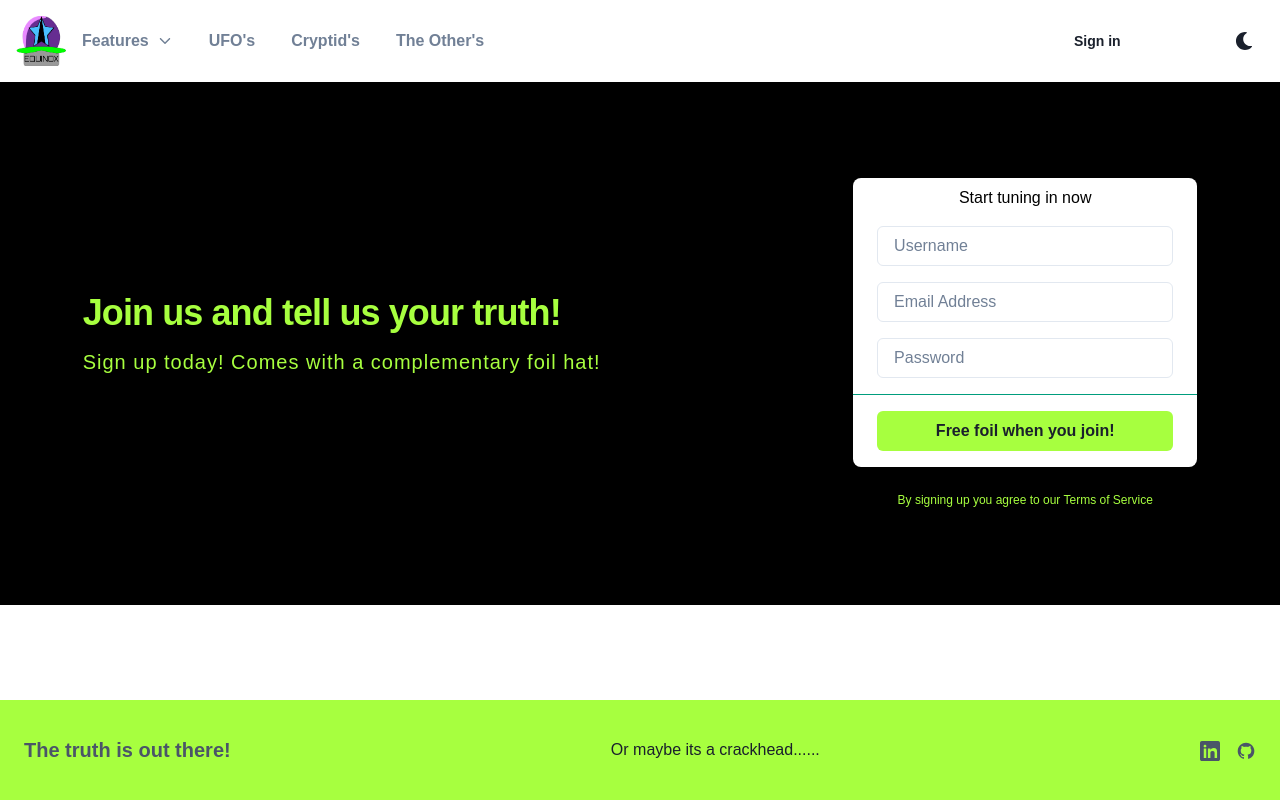
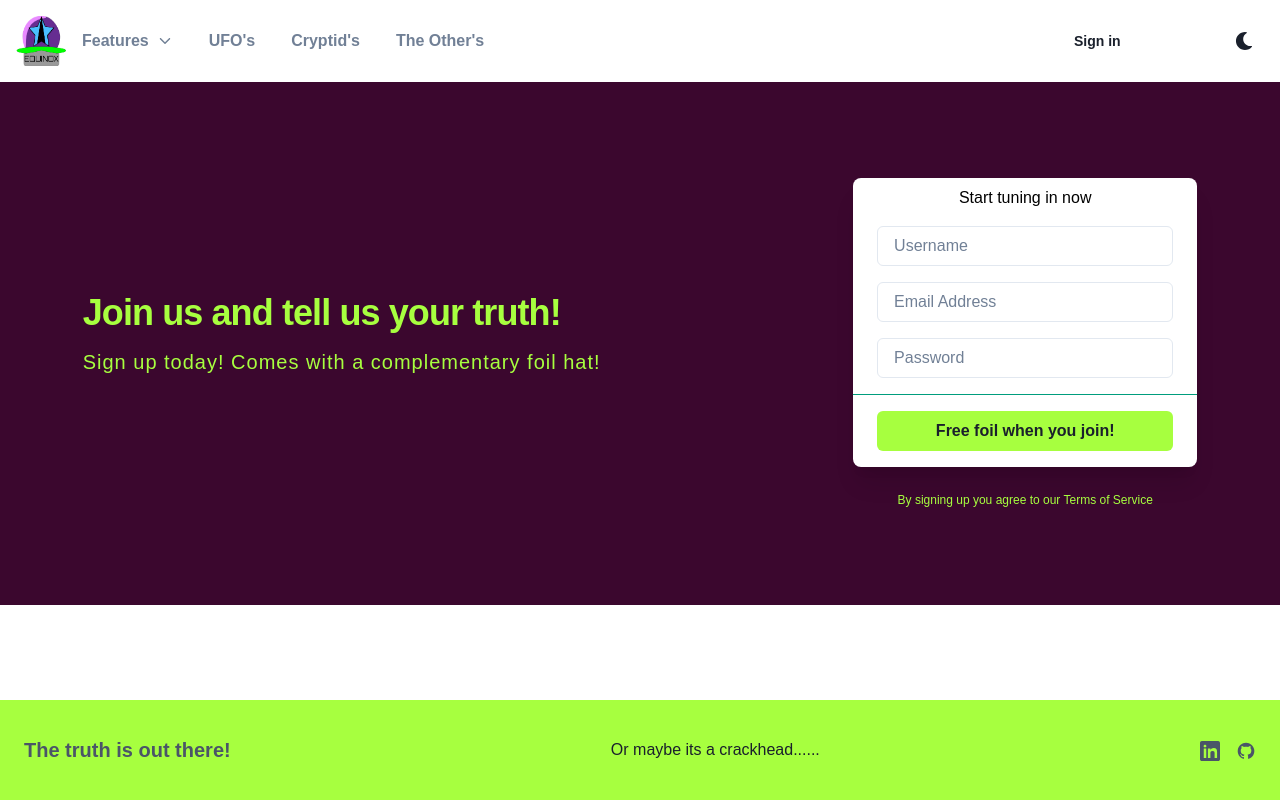
Before and after one commit to vrich88/cautious-journey, a React (Create React App) app in the folder client/: page /signup in a window 1280 px wide. Built offline with nearby package versions, Linux system fonts and the light colour scheme.

Commit message:
Update SignupForm.jsx
conflict resolutionttempt

```diff
--- a/client/src/components/login/SignupForm.jsx
+++ b/client/src/components/login/SignupForm.jsx
@@ -16,7 +16,7 @@ import {
 export default function SignupForm() {
   // bg = background color and everything below where its placed colors it
   return (
-    <Box px={8} py={24} mx="auto" bg={["black"]}>
+    <Box px={8} py={24} mx="auto" bg={["primary.800"]}>
 
 
 
```
